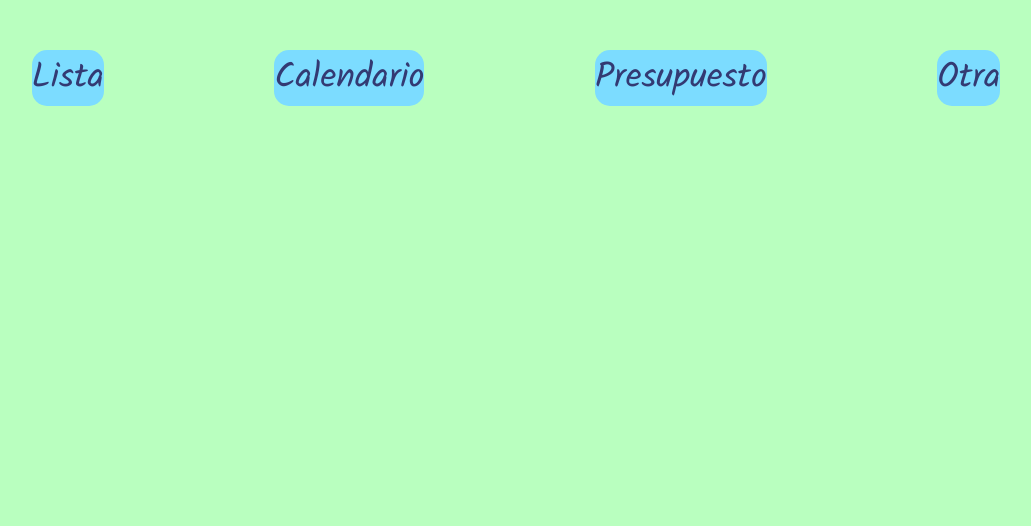
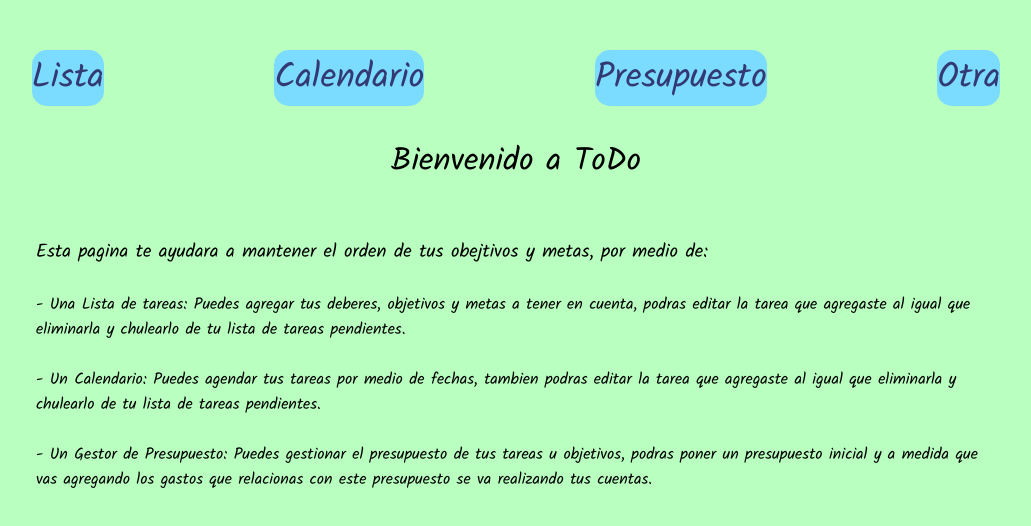
Before and after one commit to SantiagoSanchezGiraldo/ToDoList, a React (Vite) app: page / in a window 1280 px wide. Shown: the top 526 px of the page, without its empty margins (124-1155 px from the left). Built offline with nearby package versions, Linux system fonts and the light colour scheme.

Commit message:
Pagina de inicio
Sección home para cuando se inicia la pagina web

```diff
--- a/index.html
+++ b/index.html
@@ -5,7 +5,7 @@
   <meta charset="UTF-8" />
   <link rel="icon" type="image/svg+xml" href="src/assets/logo.svg" />
   <meta name="viewport" content="width=device-width, initial-scale=1.0" />
-  <title>Lista de Tareas </title>
+  <title>To Do</title>
   <link rel="preconnect" href="https://fonts.googleapis.com">
   <link rel="preconnect" href="https://fonts.gstatic.com" crossorigin>
   <link href="https://fonts.googleapis.com/css2?family=Kalam:wght@300;400;700&display=swap" rel="stylesheet">
--- a/src/App.css
+++ b/src/App.css
@@ -22,9 +22,15 @@ body {
   background-color: #b9ffbf;
 }
 
+.home p{
+  width: 75%;
+}
+
 .container {
   display: flex;
+  flex-direction: column;
   justify-content: center;
+  align-items: center;
 }
 
 nav ul {
--- a/src/App.jsx
+++ b/src/App.jsx
@@ -6,6 +6,7 @@ import { Lista } from './components/Lista';
 import { Deafualt } from "./components/Deafualt";
 import MyCalendar from './components/Calander';
 import Presupuesto from './components/presupuesto';
+import { Home } from './components/Home';
 
 function App() {
   return (
@@ -13,8 +14,9 @@ function App() {
       <div>
         <Routes>
           <Route path='/' element={<Navbar />}>
+            <Route path='/' element={<Home />} />
+            <Route path='list' element={<Lista />} />
             <Route path='calender' element={<MyCalendar />} />
-            <Route path='list' element={<Lista />} />
             <Route path='*' element={<Deafualt />} />
 			      <Route path='presupuesto' element={<Presupuesto />} />
           </Route>
--- /dev/null
+++ b/src/components/Home.jsx
@@ -0,0 +1,23 @@
+import React from 'react'
+
+export const Home = () => {
+    return (
+        <div className='home container'>
+            <h1>Bienvenido a ToDo</h1>
+            <br /><br />
+            <p>
+                <h3>Esta pagina te ayudara a mantener el orden de tus obejtivos y metas,
+                por medio de:</h3> <br />
+                - Una Lista de tareas: Puedes agregar tus deberes, objetivos y metas a tener
+                en cuenta, podras editar la tarea que agregaste al igual que eliminarla y chulearlo
+                de tu lista de tareas pendientes. <br /><br />
+                - Un Calendario: Puedes agendar tus tareas por medio de fechas, tambien podras editar
+                la tarea que agregaste al igual que eliminarla y chulearlo de tu lista de tareas
+                pendientes. <br /><br />
+                - Un Gestor de Presupuesto: Puedes gestionar el presupuesto de tus tareas u objetivos,
+                podras poner un presupuesto inicial y a medida que vas agregando los gastos que relacionas
+                con este presupuesto se va realizando tus cuentas.
+            </p>
+        </div>
+    )
+}
```
